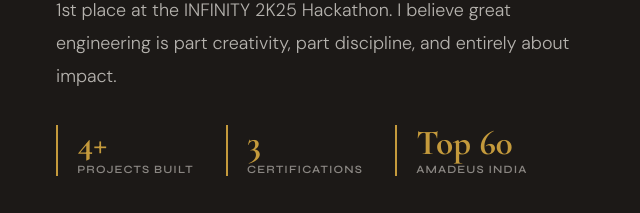
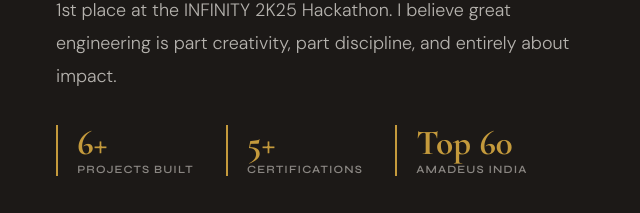
Before and after one commit to Syam2005/portfolio, a plain HTML site: page index.html in a window 1280 px wide. Shown: the part 1440-1653 px from the top of the page, 0-640 px from the left. Drawn offline with nearby package versions, Linux system fonts and the light colour scheme.

Commit message:
Update project and certification counts in index.html

```diff
--- a/index.html
+++ b/index.html
@@ -678,8 +678,8 @@ footer p { font-size: 0.78rem; color: rgba(247,244,238,0.25); font-family: 'Syne
           Beyond code, I was selected among the <strong>top 60 students across India</strong> for the Anokhee by Amadeus mentorship program, and won 1st place at the INFINITY 2K25 Hackathon. I believe great engineering is part creativity, part discipline, and entirely about impact.
         </p>
         <div class="about-highlight-row">
-          <div class="about-highlight"><div class="num">4+</div><div class="lbl">Projects Built</div></div>
-          <div class="about-highlight"><div class="num">3</div><div class="lbl">Certifications</div></div>
+          <div class="about-highlight"><div class="num">6+</div><div class="lbl">Projects Built</div></div>
+          <div class="about-highlight"><div class="num">5+</div><div class="lbl">Certifications</div></div>
           <div class="about-highlight"><div class="num">Top 60</div><div class="lbl">Amadeus India</div></div>
         </div>
         <div class="social-links">
```
